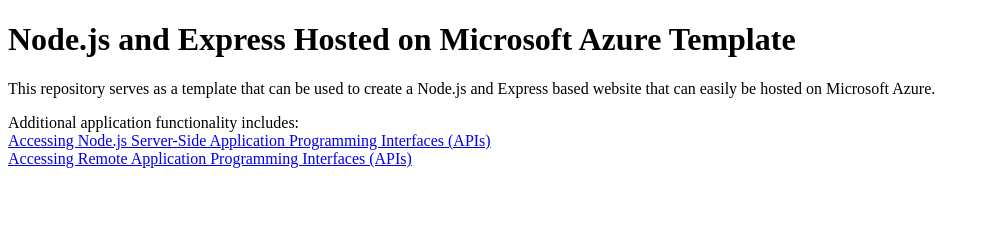
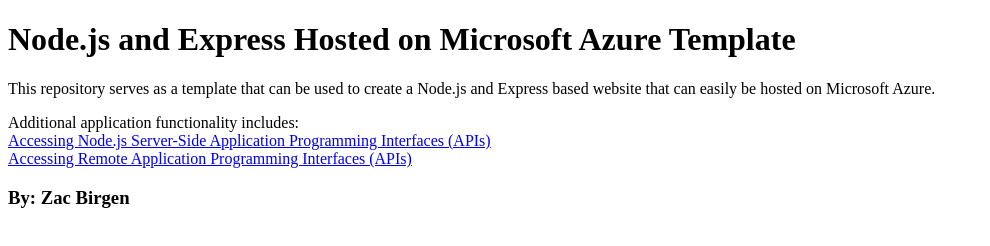
Before and after one commit to zBirgen/node-js-on-azure-test, a website: page static/index.html in a window 1280 px wide. Shown: the whole page, without its empty margins (0-990 px from the left). Drawn offline with Linux system fonts and the light colour scheme.

Commit message:
Added name

```diff
--- a/static/index.html
+++ b/static/index.html
@@ -11,5 +11,6 @@
 Additional application functionality includes:<br />
 <a href="fetching-from-server.html">Accessing Node.js Server-Side Application Programming Interfaces (APIs)</a><br />
 <a href="fetching-remote-dog-breeds.html">Accessing Remote Application Programming Interfaces (APIs)</a>
+<h3>By: Zac Birgen</h3>
 </body>
 </html>
```
